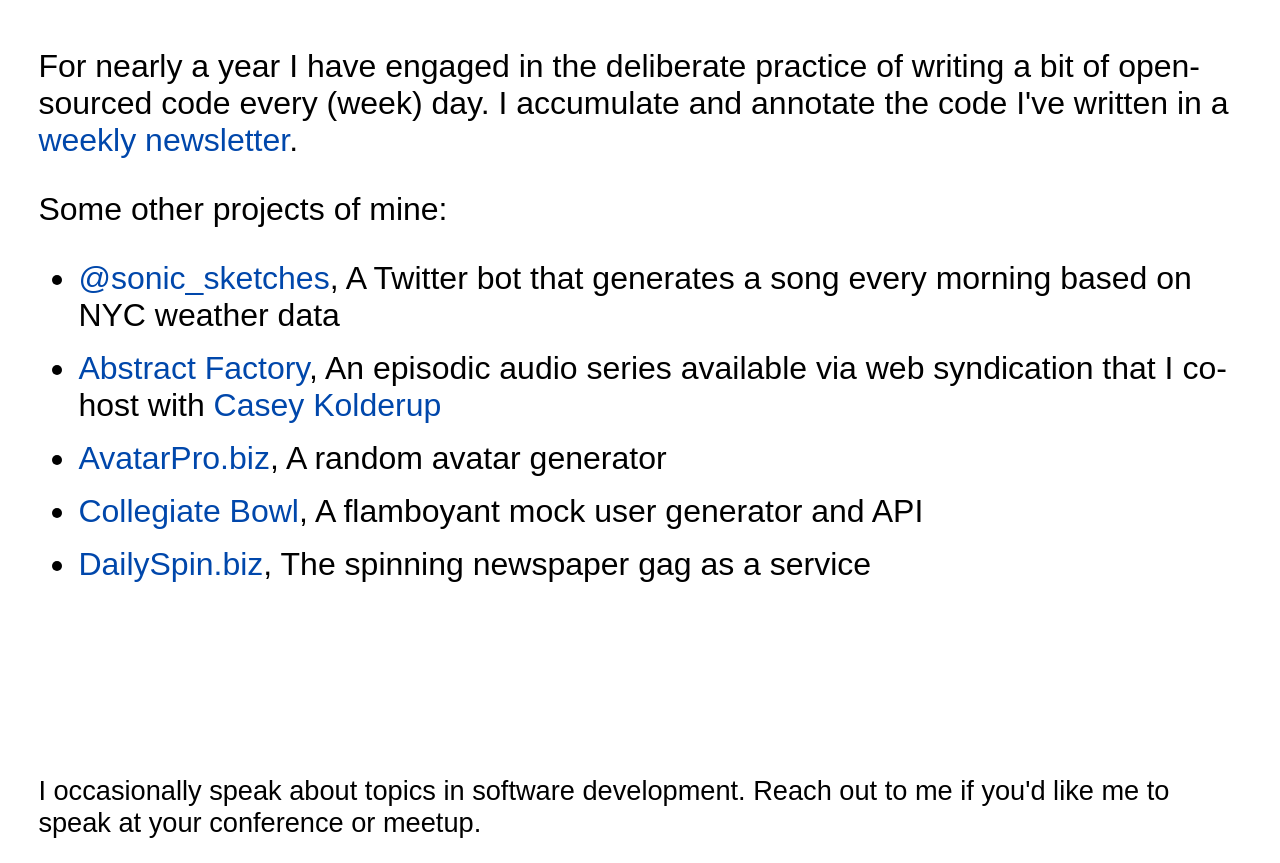
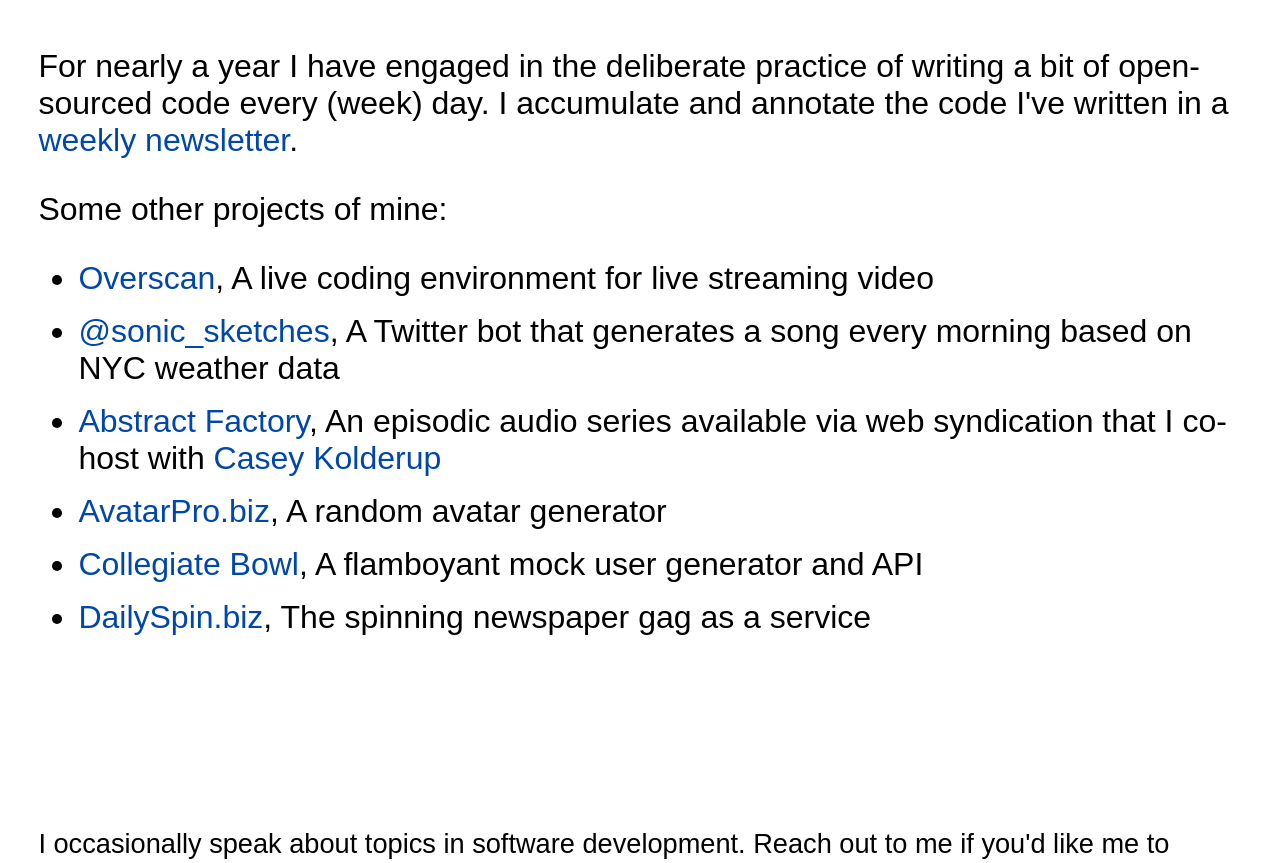
Before and after one commit to mwunsch/mwunsch.github.io, a Jekyll site: the page built from index.html, in a window 1280 px wide and 900 px high, scrolled down 1279 px, cut to the strip 0-863 px from the top of the window. Built offline with Jekyll 4.4.1, drawn with Linux system fonts in a browser that asks for light colours; comment, search, counter and statistics services are not loaded.

Commit message:
add link to overscan project

```diff
--- a/index.html
+++ b/index.html
@@ -74,6 +74,9 @@
     <p>Some other projects of mine:</p>
     <ul class="projects">
       <li class="project">
+        <a href="https://www.overscan.tv/">Overscan</a>, A live coding environment for live streaming video
+      </li>
+      <li class="project">
         <a href="https://twitter.com/sonic_sketches">@sonic_sketches</a>, A Twitter bot that generates a song every morning based on NYC weather data
       </li>
       <li class="project">
```
